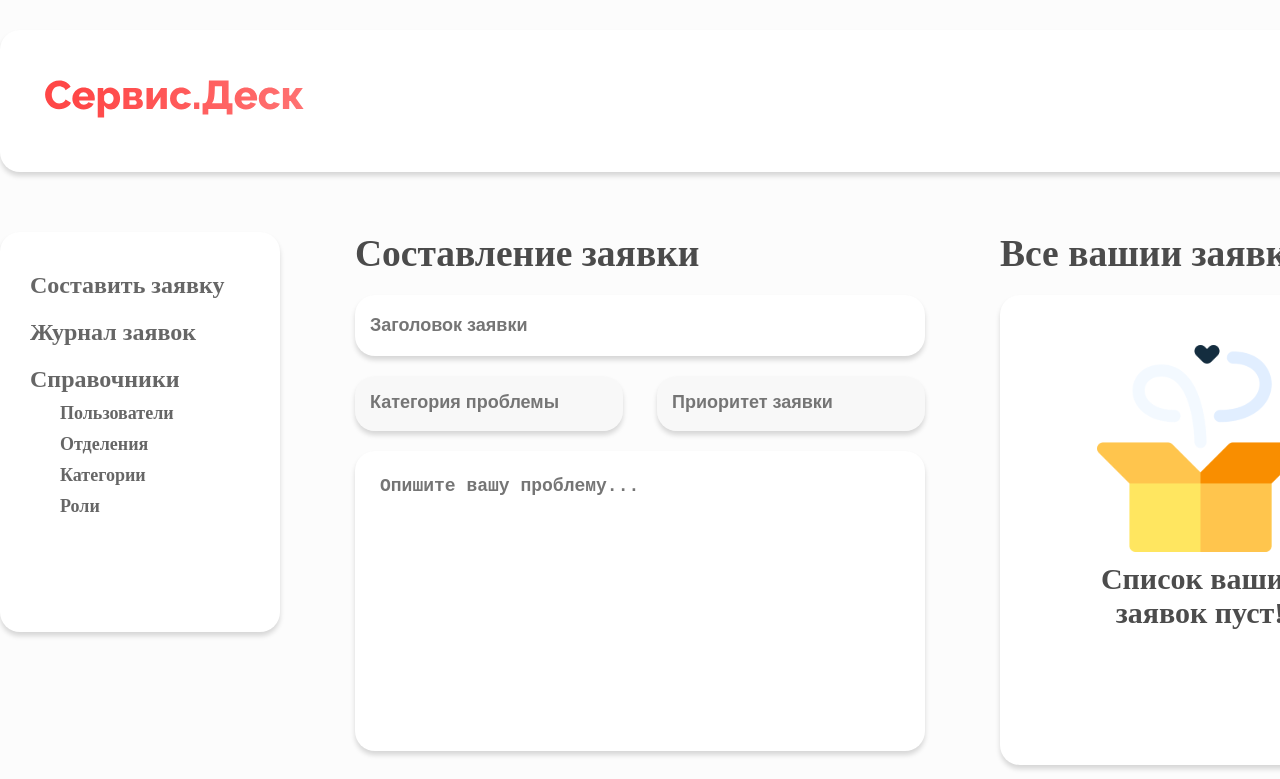
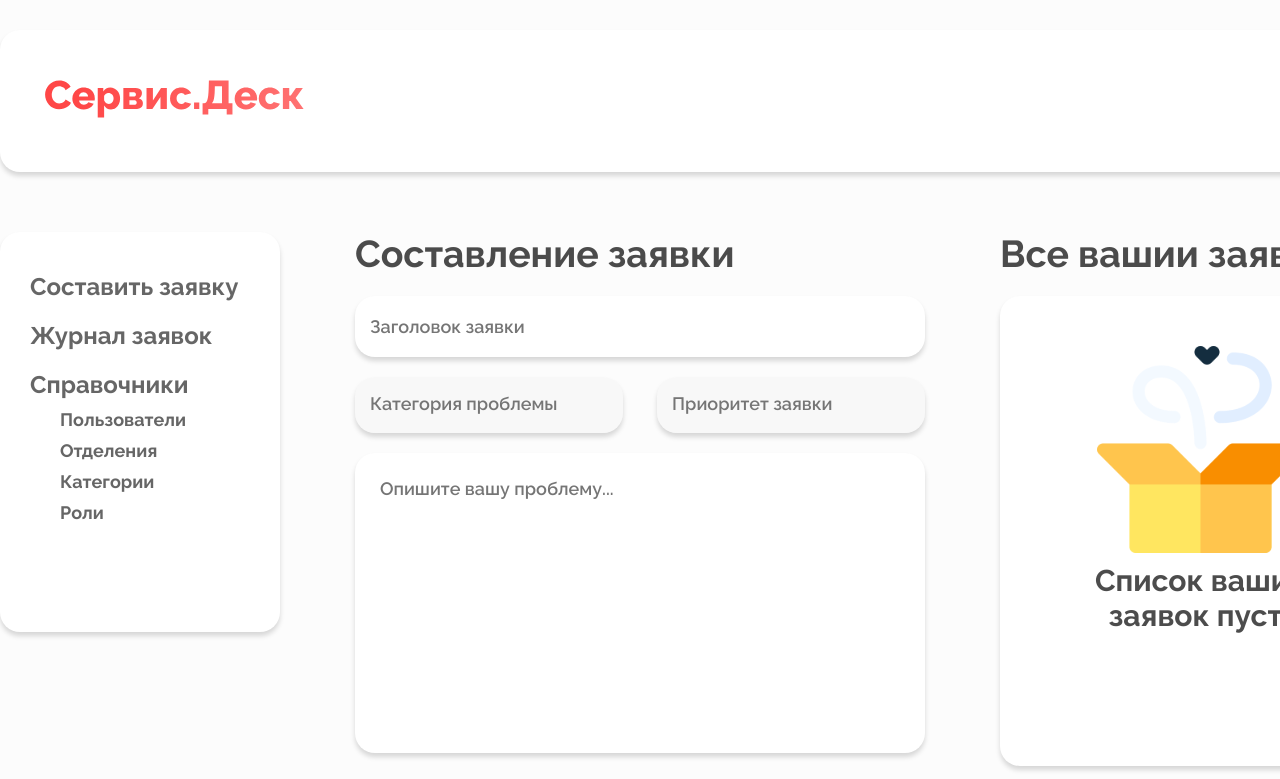
Before and after one commit to Jan1si/servise-desk-node, a React (Create React App) app in the folder app/: page / in a window 1280 px wide. Shown: the top 779 px of the page. Built offline with nearby package versions, Linux system fonts and the light colour scheme.

Commit message:
add pages ad components

```diff
--- a/app/public/index.html
+++ b/app/public/index.html
@@ -5,6 +5,9 @@
     <link rel="icon" href="%PUBLIC_URL%/favicon.ico" />
     <meta name="viewport" content="width=device-width, initial-scale=1" />
     <meta name="theme-color" content="#000000" />
+    <link rel="preconnect" href="https://fonts.googleapis.com">
+    <link rel="preconnect" href="https://fonts.gstatic.com" crossorigin>
+    <link href="https://fonts.googleapis.com/css2?family=Raleway:wght@500;600;700&display=swap" rel="stylesheet">
     <meta
       name="description"
       content="Web site created using create-react-app"
--- a/app/src/App.jsx
+++ b/app/src/App.jsx
@@ -1,101 +1,22 @@
 import React from 'react';
-import logo from './assets/logo.svg';
-import logoWhite from './assets/logo-white.svg';
-import empty from './assets/empty.svg';
+import { Header } from './components/Header';
+import { Footer } from './components/Footer';
+
 import './index.scss'
+import { Main } from './Pages/Main';
 
 export const App = () => {
   return (
     <div className="app">
-      <header className='header'>
-        {/* Header */}
-        <div className="container">
-          <div className="headerBlock">
-            <div className="logo">
-              <img src={logo} alt="Логотип" />
-            </div>
-          </div>
-        </div>
-      </header>
-
+      <Header />
       <div className="main">
-        {/* Body */}
         <div className="container">
           <div className="mainBlock">
-
-            {/* Nav */}
-            <div className="navBlock">
-              <nav className="navMenu">
-
-                <ul className="navList">
-                  <li className="navItem"><p>Составить заявку</p></li>
-                  <li className="navItem"><p>Журнал заявок</p></li>
-                </ul>
-
-                <ul className="subNavList">
-                  <p className="titleSubList">Справочники</p>
-
-                  <li className="subNavItem"><p>Пользователи</p></li>
-                  <li className="subNavItem"><p>Отделения</p></li>
-                  <li className="subNavItem"><p>Категории</p></li>
-                  <li className="subNavItem"> <p>Роли</p></li>
-                </ul>
-
-              </nav>
-            </div>
-            {/* Nav */}
-
-            {/* Form */}
-            <div className="formBlock">
-              <div className="title">
-                <h2>Составление заявки</h2>
-              </div>
-              <form>
-                <div className="inputGroup">
-                  <input name='title' type="text" placeholder='Заголовок заявки'/>
-                </div>
-                <div className="inputGroup">
-                  <div className="selectInput">
-                    <input name='category' type="text" disabled placeholder='Категория проблемы'/>
-                  </div>
-                  <div className="selectInput">
-                    <input name='priority' type="text" disabled placeholder='Приоритет заявки'/>
-                  </div>
-                </div>
-                <div className="inputGroup">
-                  <textarea name="dsec" placeholder='Опишите вашу проблему...'></textarea>
-                </div>
-              </form>
-              <button className="sendFormBtn">Отправить</button>
-            </div>
-            {/* Form */}
-
-            <div className="blockTasks">
-              <div className="title">
-                <h2>Все вашии заявки</h2>
-              </div>
-              <div className="tasksList">
-                <div className="emptyBlock">
-                  <img src={empty} alt="Пусто" />
-                  <p className="emptyText">Список ваших заявок пуст!</p>
-                </div>
-              </div>
-            </div>
-
+            <Main />
           </div>
         </div>
       </div>
-
-      <footer className='footer'>
-        {/* Footer */}
-        <div className="container">
-          <div className="footerBlock">
-            <div className="logo">
-              <img src={logoWhite} alt="Логотип" />
-            </div>
-          </div>
-        </div>
-      </footer>
+      <Footer />
     </div>
   )
 }
--- /dev/null
+++ b/app/src/Pages/Main/index.jsx
@@ -0,0 +1,14 @@
+import React from 'react'
+import { NavBlock } from '../../components/NavBlock';
+import { TaskForm } from '../../components/TaskForm';
+import { TasksList } from '../../components/TasksList';
+
+export const Main = () => {
+  return (
+    <>
+      <NavBlock />
+      <TaskForm />
+      <TasksList />
+    </>
+  )
+}
--- /dev/null
+++ b/app/src/components/Footer/index.jsx
@@ -0,0 +1,17 @@
+import React from 'react';
+import logoWhite from '../../assets/logo-white.svg';
+
+export const Footer = () => {
+  return (
+    <footer className='footer'>
+        {/* Footer */}
+        <div className="container">
+          <div className="footerBlock">
+            <div className="logo">
+              <img src={logoWhite} alt="Логотип" />
+            </div>
+          </div>
+        </div>
+      </footer>
+  )
+}
--- /dev/null
+++ b/app/src/components/Header/index.jsx
@@ -0,0 +1,17 @@
+import React from 'react'
+import logo from '../../assets/logo.svg';
+
+export const Header = () => {
+  return (
+    <header className='header'>
+        {/* Header */}
+        <div className="container">
+          <div className="headerBlock">
+            <div className="logo">
+              <img src={logo} alt="Логотип" />
+            </div>
+          </div>
+        </div>
+      </header>
+  )
+}
--- /dev/null
+++ b/app/src/components/NavBlock/index.jsx
@@ -0,0 +1,25 @@
+import React from 'react'
+
+export const NavBlock = () => {
+  return (
+    <div className="navBlock">
+      <nav className="navMenu">
+
+        <ul className="navList">
+          <li className="navItem"><p>Составить заявку</p></li>
+          <li className="navItem"><p>Журнал заявок</p></li>
+        </ul>
+
+        <ul className="subNavList">
+          <p className="titleSubList">Справочники</p>
+
+          <li className="subNavItem"><p>Пользователи</p></li>
+          <li className="subNavItem"><p>Отделения</p></li>
+          <li className="subNavItem"><p>Категории</p></li>
+          <li className="subNavItem"> <p>Роли</p></li>
+        </ul>
+
+      </nav>
+    </div>
+  )
+}
--- /dev/null
+++ b/app/src/components/TaskForm/index.jsx
@@ -0,0 +1,28 @@
+import React from 'react'
+
+export const TaskForm = () => {
+  return (
+    <div className="formBlock">
+      <div className="title">
+        <h2>Составление заявки</h2>
+      </div>
+      <form>
+        <div className="inputGroup">
+          <input name='title' type="text" placeholder='Заголовок заявки'/>
+        </div>
+        <div className="inputGroup">
+          <div className="selectInput">
+            <input name='category' type="text" disabled placeholder='Категория проблемы'/>
+          </div>
+          <div className="selectInput">
+            <input name='priority' type="text" disabled placeholder='Приоритет заявки'/>
+          </div>
+        </div>
+        <div className="inputGroup">
+          <textarea name="dsec" placeholder='Опишите вашу проблему...'></textarea>
+        </div>
+      </form>
+      <button className="sendFormBtn">Отправить</button>
+    </div>
+  )
+}
--- /dev/null
+++ b/app/src/components/TasksList/index.jsx
@@ -0,0 +1,18 @@
+import React from 'react'
+import empty from '../../assets/empty.svg';
+
+export const TasksList = () => {
+  return (
+    <div className="blockTasks">
+      <div className="title">
+        <h2>Все вашии заявки</h2>
+      </div>
+      <div className="tasksList">
+        <div className="emptyBlock">
+          <img src={empty} alt="Пусто" />
+          <p className="emptyText">Список ваших заявок пуст!</p>
+        </div>
+      </div>
+    </div>
+  )
+}
--- a/app/src/index.scss
+++ b/app/src/index.scss
@@ -5,6 +5,7 @@
     margin: 0;
     box-sizing: border-box;
     list-style: none;
+    font-family: $mainFont;
 }
 .app{
     width: 100%;
--- a/app/src/var_styles.scss
+++ b/app/src/var_styles.scss
@@ -1,3 +1,4 @@
+$mainFont: 'Raleway', sans-serif;
 $baseTextColor: rgba(0, 0, 0, 0.6);
 $activeTextColor: #FF3737;
 $boldTextColor: rgba(0, 0, 0, 0.7);
```
